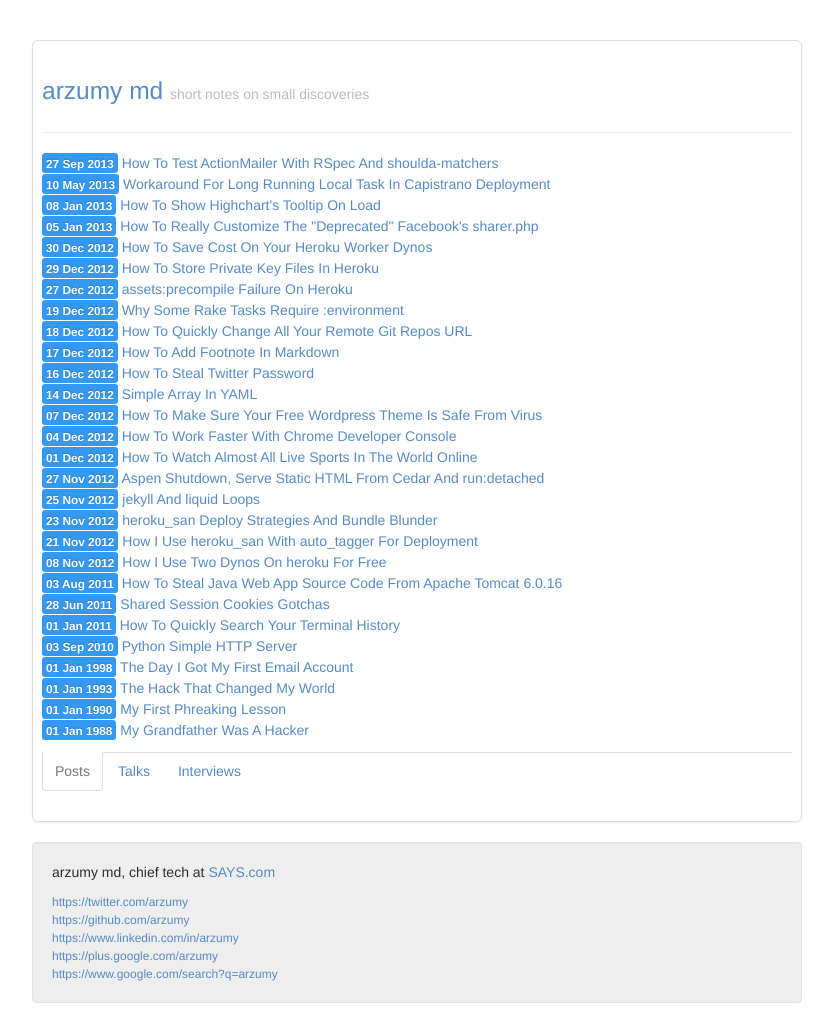
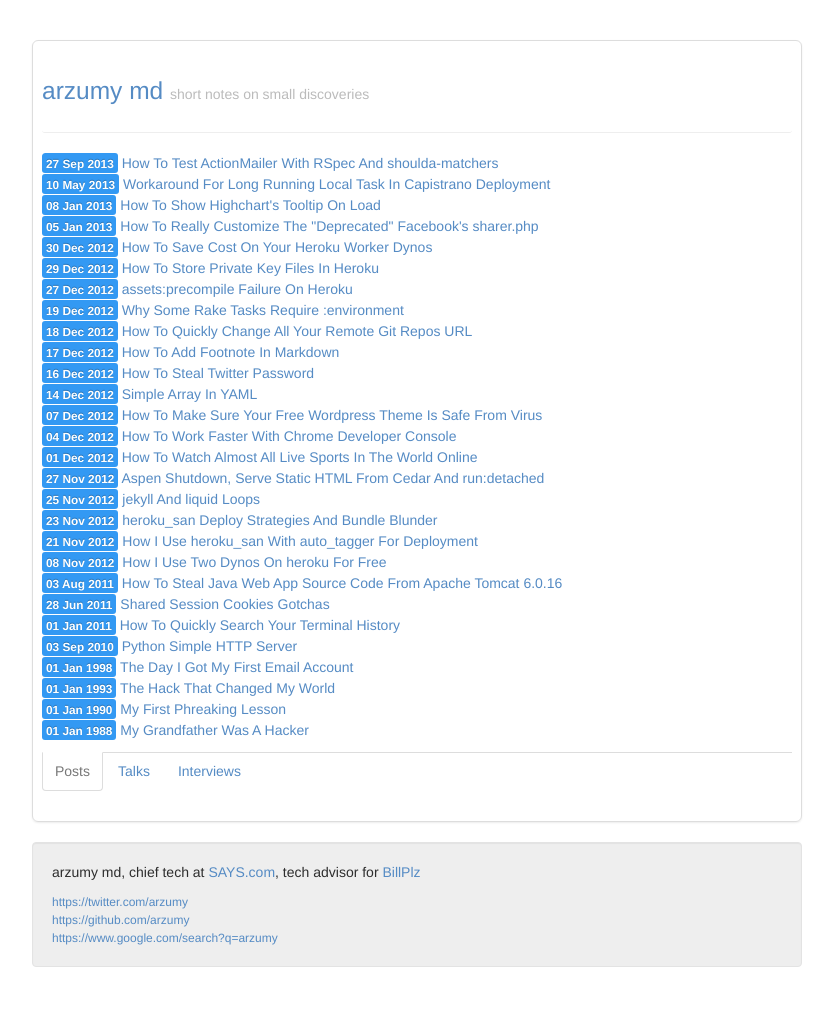
Before and after one commit to arzumy/arzumy.github.com, a Jekyll site: the page built from index.html, in a window 1280 px wide. Shown: the whole page, without its empty margins (223-1056 px from the left). Built offline with Jekyll 4.4.1, drawn with Linux system fonts in a browser that asks for light colours; nearby versions of some CDN libraries; some web fonts are replaced; Markdown is read by kramdown in place of the engine named in the settings; after the commit the page ends 987 px from its top, so only the background shows below that.

Commit message:
updated footer to be less annoying

```diff
--- a/_includes/footer.html
+++ b/_includes/footer.html
@@ -1,15 +1,11 @@
 <div class="row-fluid">
 	<div class="span8 offset2">
 		<div class="well">
-			<p>arzumy md, chief tech at <a href="http://says.com">SAYS.com</a></p>
+			<p>arzumy md, chief tech at <a href="http://says.com">SAYS.com</a>, tech advisor for <a href="https://billplz.com">BillPlz</a></p>
 			<div class="newfooter">
 			<a href="https://twitter.com/arzumy">https://twitter.com/arzumy</a>
 			<br />
 			<a href="https://github.com/arzumy">https://github.com/arzumy</a>
-			<br />
-			<a href="https://www.linkedin.com/in/arzumy">https://www.linkedin.com/in/arzumy</a>
-			<br />
-			<a href="https://plus.google.com/116402476679982794382/about?rel=author" rel="author">https://plus.google.com/arzumy</a>
 			<br />
 			<a href="https://www.google.com.my/search?q=arzumy">https://www.google.com/search?q=arzumy</a>
 		  </div>
```
